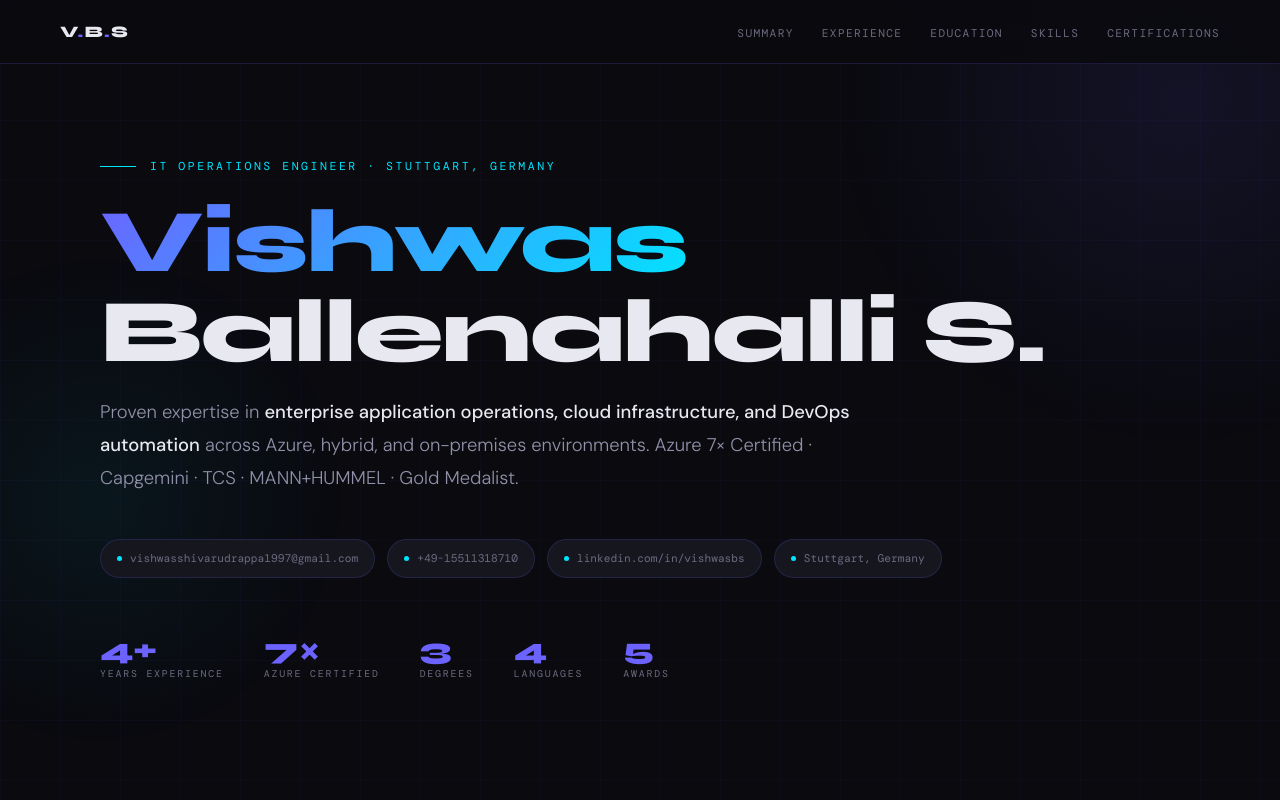
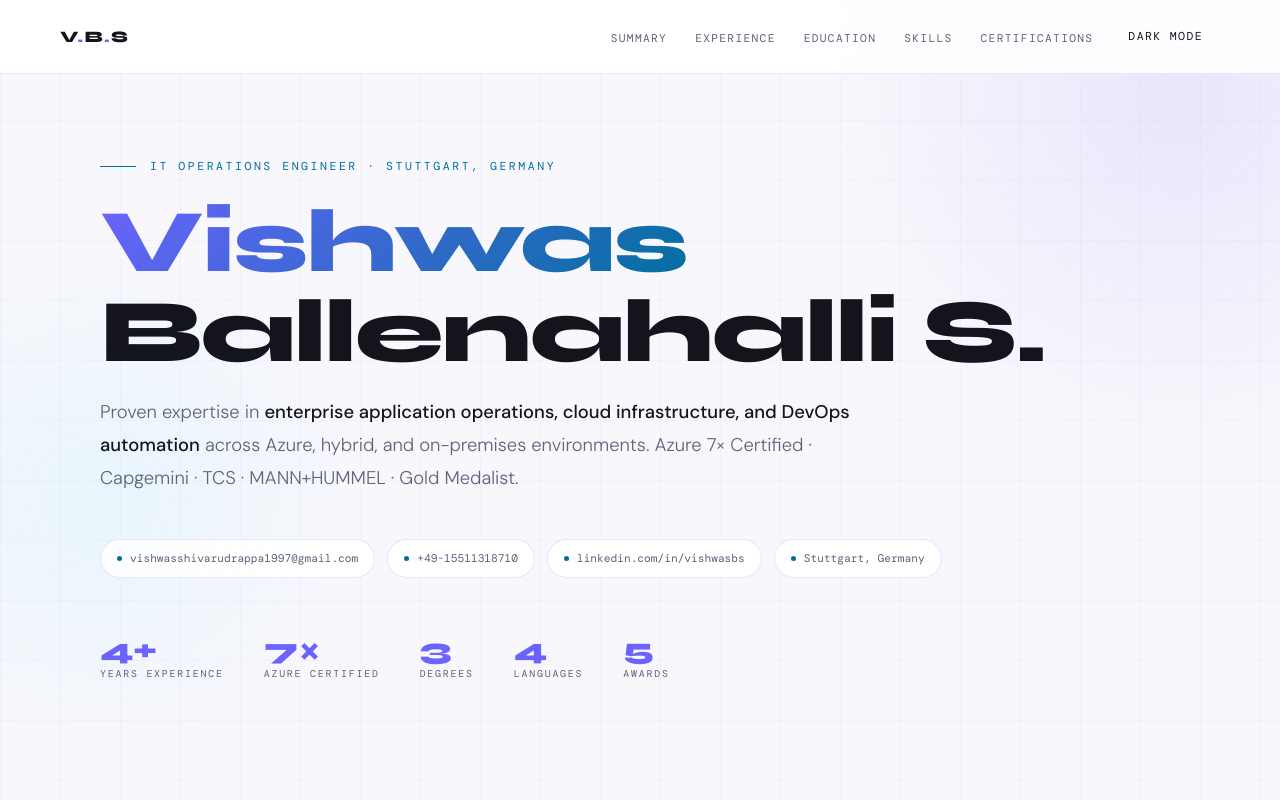
Before and after one commit to vishwasmce/vishwasmce.github.io, a plain HTML site: page index.html in a window 1280 px wide. Shown: the top 800 px of the page. Drawn offline with nearby package versions, Linux system fonts and the light colour scheme; a web font is replaced by a local one.

```diff
--- a/index.html
+++ b/index.html
@@ -57,6 +57,32 @@
     color: var(--muted); text-decoration: none; transition: color 0.3s;
   }
   .nav-links a:hover { color: var(--accent2); }
+  .nav-actions {
+    display: flex; align-items: center; gap: 18px;
+  }
+  .theme-toggle {
+    appearance: none; border: 1px solid rgba(255,255,255,0.16);
+    background: rgba(255,255,255,0.1); color: var(--text);
+    font-family: 'DM Mono', monospace; font-size: 0.72rem;
+    letter-spacing: 0.12em; text-transform: uppercase;
+    padding: 10px 16px; border-radius: 999px;
+    cursor: pointer; transition: all 0.25s ease;
+  }
+  .theme-toggle:hover { background: rgba(255,255,255,0.18); }
+
+  body.light {
+    --bg: #f7f7fc;
+    --card: #ffffff;
+    --accent: #6c63ff;
+    --accent2: #006f9d;
+    --accent3: #ff4c4c;
+    --text: #14141d;
+    --muted: #5b6278;
+    --border: rgba(108,99,255,0.16);
+  }
+  body.light nav { background: rgba(255,255,255,0.9); }
+  body.light .hero-tagline { color: #5f6478; }
+  body.light .pill { background: rgba(255,255,255,0.9); }
 
   /* HERO */
   .hero {
@@ -298,6 +324,7 @@
 
 <nav>
   <div class="nav-logo">V<span>.</span>B<span>.</span>S</div>
+  <div class="nav-actions">
     <ul class="nav-links">
       <li><a href="#summary">Summary</a></li>
       <li><a href="#experience">Experience</a></li>
@@ -305,10 +332,13 @@
       <li><a href="#skills">Skills</a></li>
       <li><a href="#certifications">Certifications</a></li>
     </ul>
+    <button id="theme-toggle" class="theme-toggle" aria-label="Toggle theme">Light Mode</button>
+  </div>
 </nav>
 
 <!-- HERO -->
 <section class="hero">
+  <div class="hero-copy">
     <div class="hero-eyebrow">IT Operations Engineer · Stuttgart, Germany</div>
     <h1 class="hero-name"><span class="grad">Vishwas</span><br>Ballenahalli S.</h1>
     <p class="hero-tagline">
@@ -642,6 +672,24 @@
   document.querySelectorAll('.exp-card, .edu-card, .skill-group, .cert-card, .award-card, .lang-card').forEach((c, i) => {
     c.style.transitionDelay = `${(i % 4) * 0.07}s`;
   });
+
+  const themeToggle = document.getElementById('theme-toggle');
+  const storedTheme = localStorage.getItem('theme');
+  const preferredTheme = storedTheme || (window.matchMedia('(prefers-color-scheme: light)').matches ? 'light' : 'dark');
+  const applyTheme = theme => {
+    document.body.classList.toggle('light', theme === 'light');
+    if (themeToggle) {
+      themeToggle.textContent = theme === 'light' ? 'Dark Mode' : 'Light Mode';
+    }
+    localStorage.setItem('theme', theme);
+  };
+
+  applyTheme(preferredTheme);
+  if (themeToggle) {
+    themeToggle.addEventListener('click', () => {
+      applyTheme(document.body.classList.contains('light') ? 'dark' : 'light');
+    });
+  }
 </script>
 </body>
 </html>
```
Also changed, not shown: 2 other files. Lines whose indentation alone changed are shown as unchanged.
